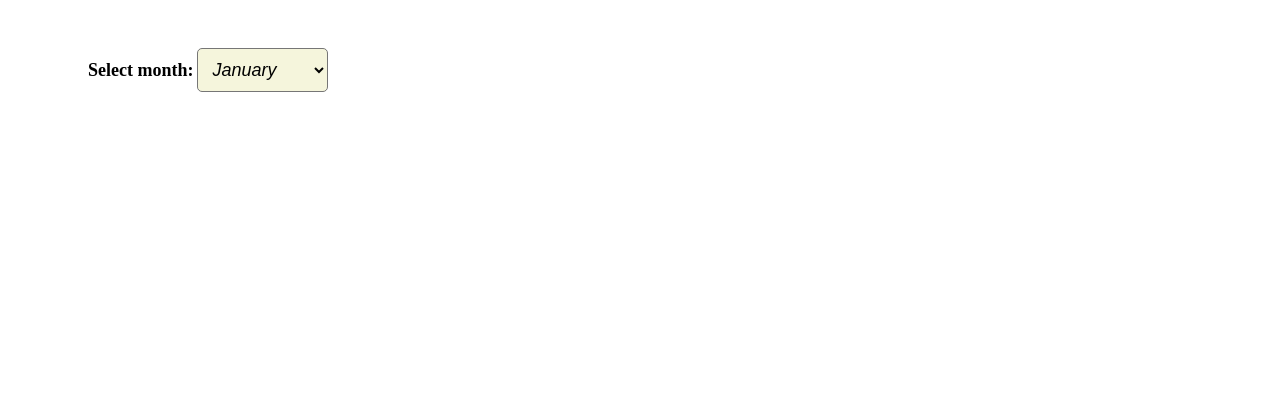
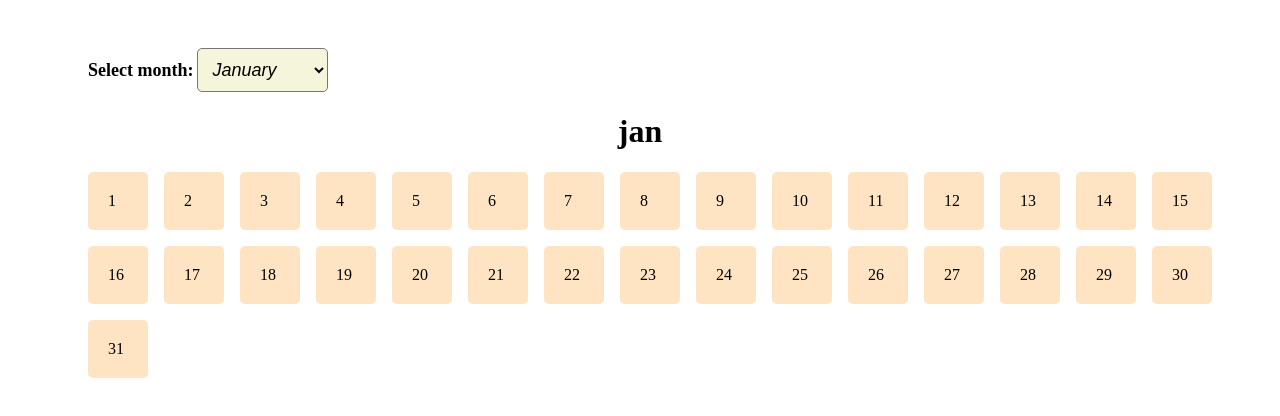
Before and after one commit to JMontallana/javascript_lessons, a plain HTML site: page index.html in a window 1280 px wide. Drawn offline with Linux system fonts and the light colour scheme.

Commit message:
edit the script.js

```diff
--- a/index.html
+++ b/index.html
@@ -6,7 +6,7 @@
     <meta name="viewport" content="width=device-width, initial-scale=1.0">
     <title>Simple Calendar</title>
     <link rel="stylesheet" href="style.css">
-    <script src="/simple-calendar/script.js" defer></script>
+    <script src="script.js" defer></script>
 </head>
 <body>
     <label for="calendar">Select month:</label>
```
